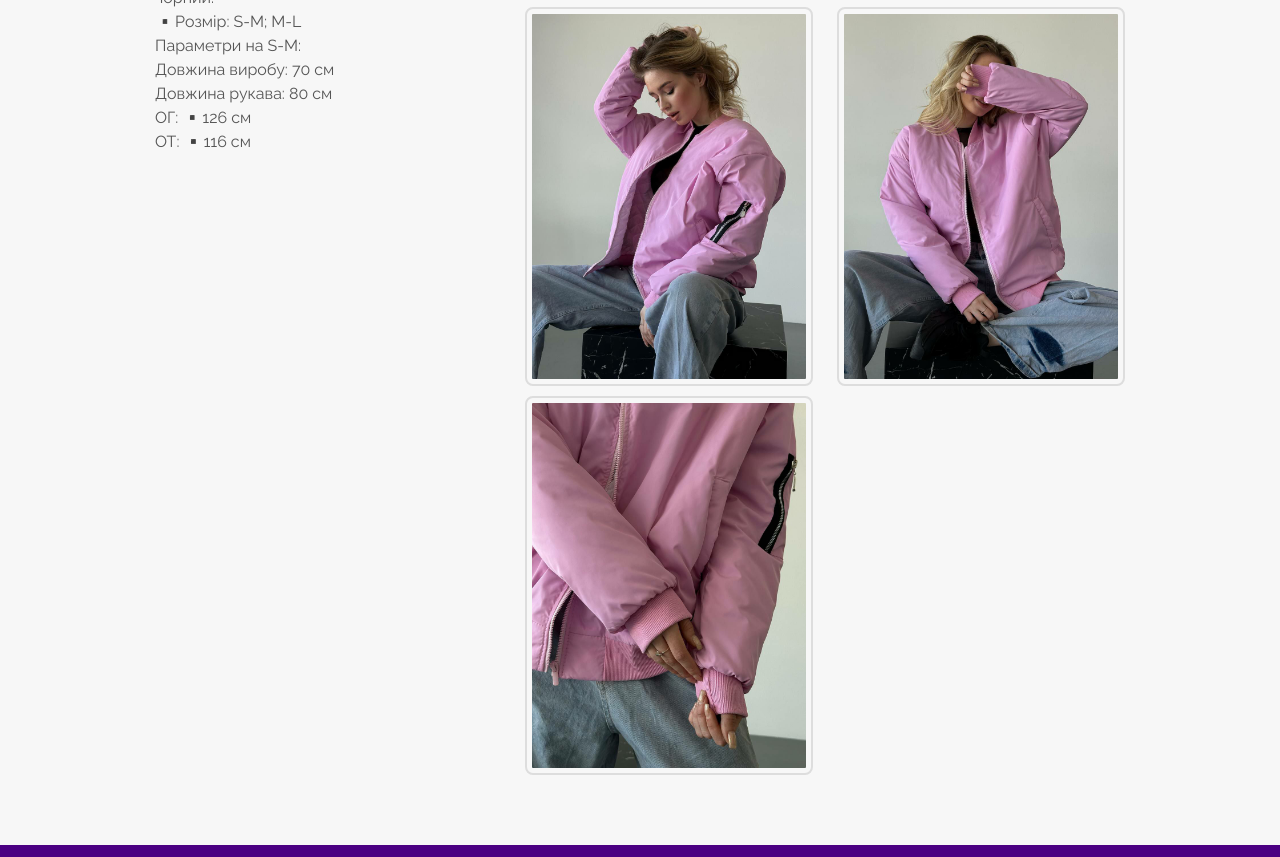
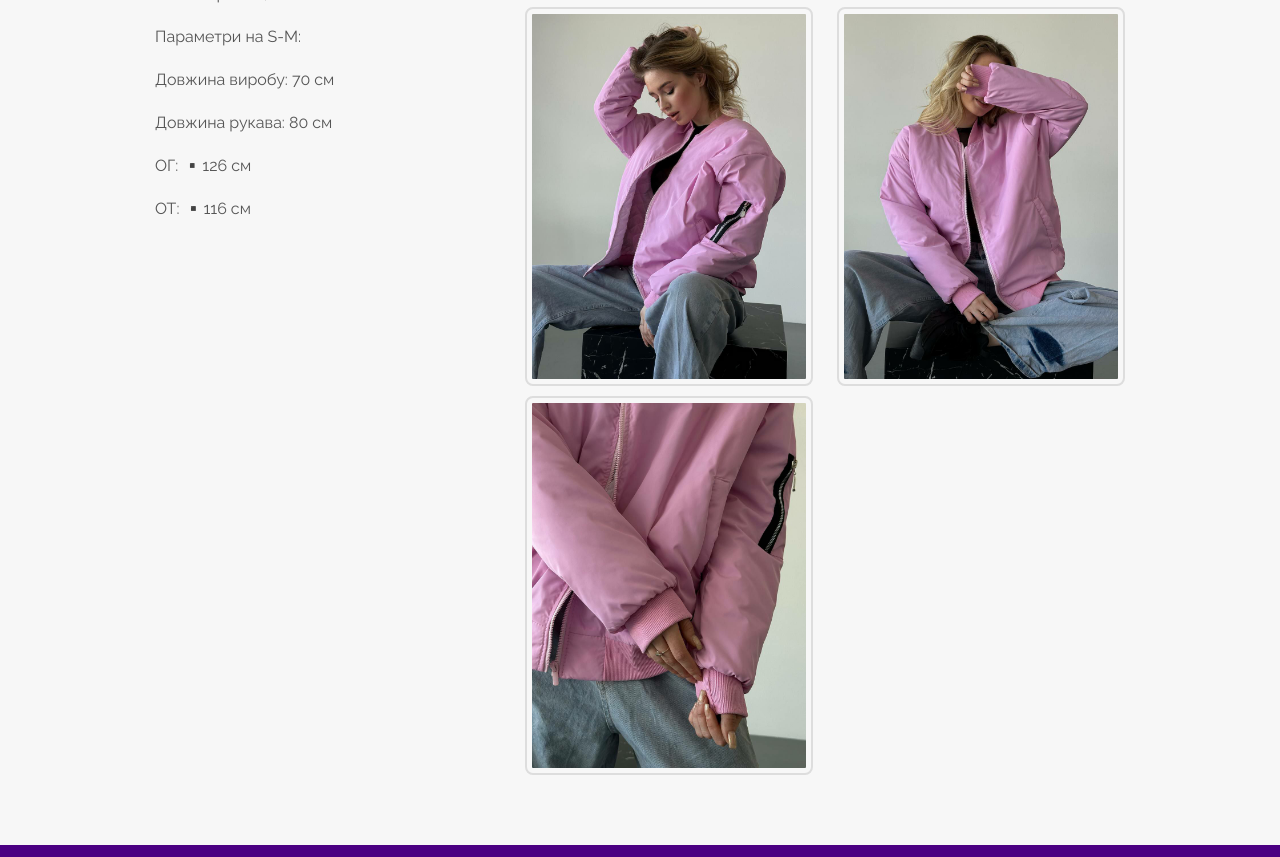
Before and after one commit to imleery/tovarkatya1, a plain HTML site: page index.html in a window 1280 px wide. Shown: the part 1748-2605 px from the top of the page. Drawn offline with nearby package versions, Linux system fonts and the light colour scheme.

Commit message:
Add files via upload

```diff
--- a/index.html
+++ b/index.html
@@ -303,15 +303,22 @@
                 <p class="price">Ціна: 1250 грн</p>
                <ul>
     <li>▪️Тканина: плащовка + стьобана підкладка з синтепоном 100+ ребана.</li>
+    <br> <!-- Пустая строка -->
     <li>▪️Кольори: рожевий, графіт, молочний, чорний.</li>
+    <br> <!-- Пустая строка -->
     <li>▪️Розмір: S-М; М-L</li>
+    <br> <!-- Пустая строка -->
     <li>Параметри на S-M:</li>
-                    <ul>
+    <br> <!-- Пустая строка -->
     <li>Довжина виробу: 70 см</li>
+    <br> <!-- Пустая строка -->
     <li>Довжина рукава: 80 см</li>
+    <br> <!-- Пустая строка -->
     <li>ОГ: ▪️126 см</li>
+    <br> <!-- Пустая строка -->
     <li>ОТ: ▪️116 см</li>
 </ul>
+
                 </ul>
             </div>
 
```
Lines whose indentation alone changed are shown as unchanged.
